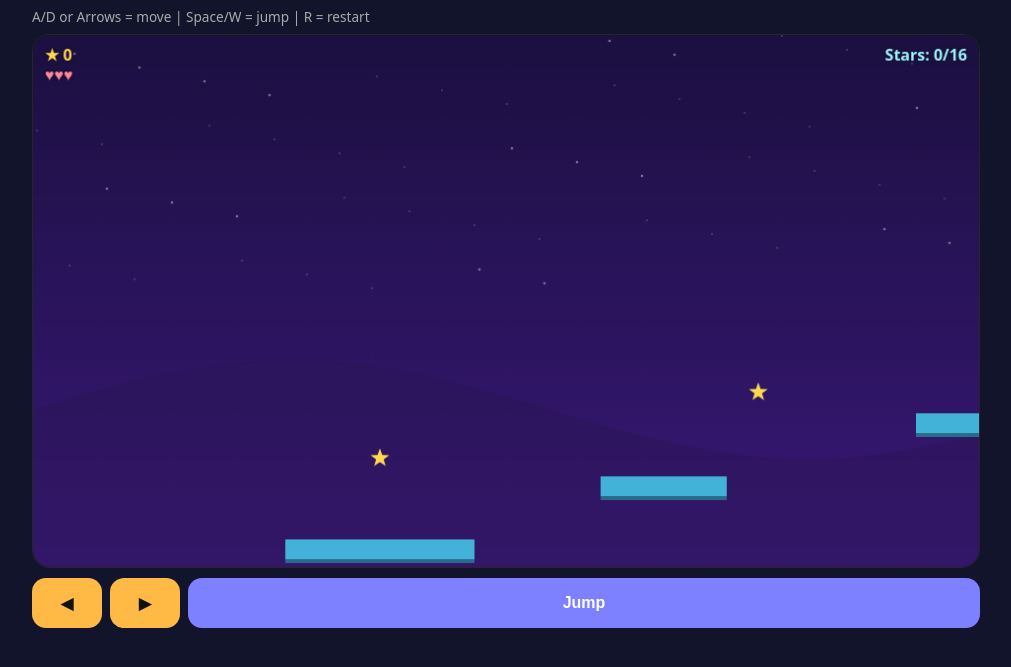
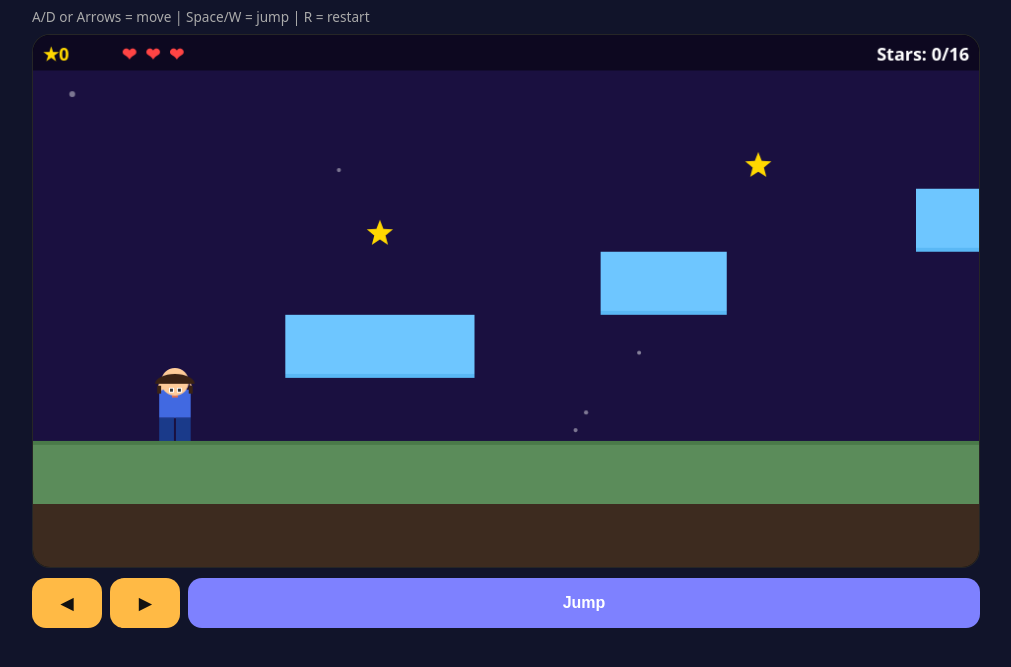
Before and after one commit to navybrown1/ethan_the_jumper, a plain HTML site: page index.html in a window 1280 px wide. Shown: the part 99-766 px from the top of the page, without its empty margins (134-1145 px from the left). Drawn offline with Linux system fonts and the light colour scheme.

Commit message:
Fix HTML formatting and impFix vertical camera tracking - Ethan now visible on groundrove script structure

```diff
--- a/index.html
+++ b/index.html
@@ -1,7 +1,7 @@
-<!doctype html>
+<!DOCTYPE html>
 <html lang="en">
 <head>
-<meta charset="utf-8">
+<meta charset="UTF-8">
 <meta name="viewport" content="width=device-width,initial-scale=1">
 <title>Ethan the Jumper</title>
 <style>
@@ -40,7 +40,7 @@ const iL=()=>k.KeyA||k.ArrowLeft||ms.l,iR=()=>k.KeyD||k.ArrowRight||ms.r,iJ=()=>
 const mp=[];
 for(let r=0;r<RO;r++){mp[r]=[];for(let c=0;c<CO;c++)mp[r][c]=0}
 for(let c=0;c<CO;c++){if((c>=18&&c<=19)||(c>=38&&c<=40)||(c>=58&&c<=59))continue;mp[GR][c]=1;if(GR+1<RO)mp[GR+1][c]=1}
-[[4,8,3],[9,7,2],[14,6,4],[22,7,3],[27,5,3],[32,8,2],[36,6,3],[42,7,4],[48,5,2],[52,8,3],[55,6,2],[60,7,3],[65,5,4],[70,8,2],[74,6,3],[78,7,2]].forEach(([c,r,w])=>{for(let i=0;i<w;i++)if(c+i<CO)mp[r][c+i]=2});
+[[4,8,3],[9,7,2],[14,6,4],[22,7,3],[27,5,3],[32,8,2],[36,6,3],[42,7,4],[48,5,2],[52,8,3],[55,6,2],[60,7,3],[65,5,4],[70,8,2],[74,6,3],[78,7,2]].forEach(([c,r,w])=>{for(let i=0;i<w;i++)if(r<RO&&c+i<CO)mp[r][c+i]=1});
 const SD=[[5,7],[11,6],[16,5],[23,6],[28,4],[34,7],[37,5],[44,6],[49,4],[53,7],[56,5],[61,6],[66,4],[71,7],[75,5],[79,4]];
 let st=[],en=[];
 const rS=()=>{st=SD.map(([c,r])=>({x:c*T+32,y:r*T-18,a:1,b:Math.random()*6.28}))};
@@ -48,69 +48,74 @@ const ED=[{c:15,n:3},{c:25,n:2},{c:43,n:3},{c:63,n:2},{c:77,n:2}];
 const rE=()=>{en=ED.map(e=>({x:e.c*T,y:GR*T-38,w:44,h:34,sx:e.c*T,rn:e.n*T,d:1,a:1,f:0}))};
 const pt={x:78*T,y:GR*T-100};
 const P={x:2*T,y:GR*T-80,vx:0,vy:0,w:32,h:52,og:0,ct:0,jb:0,wj:0,fc:1,sc:0,lv:3,dd:0,wf:0};
-let gt=0,gs="p",dt2=0,wt=0,cm=0;
-function rP(f){P.x=2*T;P.y=GR*T-80;P.vx=0;P.vy=0;P.og=0;P.ct=0;P.jb=0;P.dd=0;P.wf=0;P.fc=1;if(f){P.sc=0;P.lv=3}}
-function fR(){rP(1);rS();rE();gs="p";dt2=0;wt=0;gt=0}
-function tA(px,py){const c=Math.floor(px/T),r=Math.floor(py/T);if(c<0||c>=CO||r<0||r>=RO)return 0;return mp[r][c]}
-function bx(ax,ay,aw,ah,bx2,by,bw,bh){return ax<bx2+bw&&ax+aw>bx2&&ay<by+bh&&ay+ah>by}
-function up(d){
-if(d>.1)d=.1;gt+=d;
-if(k.KeyR){fR();return}
-if(gs==="d"){dt2+=d;if(dt2>1.5){if(P.lv>0){rP(0);rE();gs="p";dt2=0}else fR()}return}
-if(gs==="w"){wt+=d;if(wt>3)fR();return}
-if(iL())P.vx-=AC*d;else if(iR())P.vx+=AC*d;
-else{const dc=P.og?2400:500;if(P.vx>0)P.vx=Math.max(0,P.vx-dc*d);else P.vx=Math.min(0,P.vx+dc*d)}
-P.vx=Math.max(-MX,Math.min(MX,P.vx));
-if(P.vx>10)P.fc=1;if(P.vx<-10)P.fc=-1;
-if(Math.abs(P.vx)>20&&P.og)P.wf+=d*Math.abs(P.vx)/100;
-P.vy+=G*d;
-if(P.og)P.ct=.1;else P.ct=Math.max(0,P.ct-d);
-const jp=iJ();
-if(jp&&!P.wj)P.jb=.12;else P.jb=Math.max(0,P.jb-d);
-P.wj=jp;
-if(P.jb>0&&P.ct>0){P.vy=JV;P.jb=0;P.ct=0}
-if(!jp&&P.vy<0)P.vy*=.91;
-P.x+=P.vx*d;
-for(let i=0;i<3;i++){const cy=P.y+4+i*(P.h-8)/2;if(P.vx>0&&tA(P.x+P.w,cy)){P.x=Math.floor((P.x+P.w)/T)*T-P.w;P.vx=0}if(P.vx<0&&tA(P.x,cy)){P.x=Math.floor(P.x/T)*T+T;P.vx=0}}
-P.y+=P.vy*d;P.og=0;
-if(P.vy>0){for(let i=0;i<2;i++){const cx=P.x+4+i*(P.w-8);if(tA(cx,P.y+P.h)){P.y=Math.floor((P.y+P.h)/T)*T-P.h;P.vy=0;P.og=1}}}
-if(P.vy<0){for(let i=0;i<2;i++){const cx=P.x+4+i*(P.w-8);if(tA(cx,P.y)){P.y=Math.floor(P.y/T)*T+T;P.vy=0}}}
-if(P.x<0){P.x=0;P.vx=0}if(P.x+P.w>WW){P.x=WW-P.w;P.vx=0}
-if(P.y>H+200){P.lv--;P.dd=1;gs="d";dt2=0;return}
-st.forEach(s=>{if(s.a&&bx(P.x,P.y,P.w,P.h,s.x-12,s.y-12,24,24)){s.a=0;P.sc+=100}});
-en.forEach(e=>{if(!e.a)return;e.x+=e.d*65*d;if(e.x>e.sx+e.rn)e.d=-1;if(e.x<e.sx-e.rn)e.d=1;e.f+=d*4;
-if(bx(P.x+3,P.y+3,P.w-6,P.h-6,e.x,e.y,e.w,e.h)){if(P.vy>0&&P.y+P.h-6<e.y+e.h/2){e.a=0;P.vy=JV*.6;P.sc+=200}else{P.lv--;P.dd=1;gs="d";dt2=0}}});
-if(bx(P.x,P.y,P.w,P.h,pt.x+8,pt.y+8,40,84)){gs="w";wt=0}
+let gt=0,gs="p",dt2=0,wt=0,cm=0,cmY=0;
+const bg=[];for(let i=0;i<60;i++)bg.push({x:Math.random()*WW,y:Math.random()*RO*T,s:Math.random()*2+1,b:Math.random()});
+function res(){P.x=2*T;P.y=GR*T-80;P.vx=0;P.vy=0;P.og=0;P.ct=0;P.jb=0;P.wj=0;P.fc=1;P.sc=0;P.lv=3;P.dd=0;P.wf=0;gs="p";gt=0;cm=0;cmY=0;rS();rE()}
+res();
+function sol(x,y,w,h){const l=Math.floor(x/T),r=Math.floor((x+w-1)/T),t=Math.floor(y/T),b=Math.floor((y+h-1)/T);for(let rr=t;rr<=b;rr++)for(let cc=l;cc<=r;cc++){if(rr<0||rr>=RO||cc<0||cc>=CO)continue;if(mp[rr][cc])return true}return false}
+function upd(dt){
+if(gs==="d"){dt2+=dt;if(dt2>2){dt2=0;P.lv--;if(P.lv<=0){gs="o"}else{P.x=2*T;P.y=GR*T-80;P.vx=0;P.vy=0;P.og=0;P.dd=0;gs="p"}}return}
+if(gs==="w"){wt+=dt;return}
+if(gs==="o")return;
+gt+=dt;
+let ax=0;
+if(iL())ax=-AC;
+if(iR())ax=AC;
+if(ax===0){const fr=P.og?2600:800;if(P.vx>0)P.vx=Math.max(0,P.vx-fr*dt);else P.vx=Math.min(0,P.vx+fr*dt)}else{P.vx+=ax*dt;if(P.vx>MX)P.vx=MX;if(P.vx<-MX)P.vx=-MX}
+P.vy+=G*dt;if(P.vy>900)P.vy=900;
+let nx=P.x+P.vx*dt;
+if(sol(nx,P.y,P.w,P.h)){if(P.vx>0){nx=Math.floor((nx+P.w-1)/T)*T-P.w}else{nx=Math.floor(P.x/T)*T}P.vx=0}
+P.x=nx;if(P.x<0)P.x=0;if(P.x>WW-P.w)P.x=WW-P.w;
+let ny=P.y+P.vy*dt;
+if(P.vy>=0&&sol(P.x,ny,P.w,P.h)){ny=Math.floor((ny+P.h-1)/T)*T-P.h;P.vy=0;P.og=1;P.ct=0.1}else if(P.vy<0&&sol(P.x,ny,P.w,P.h)){ny=Math.floor(ny/T)*T+T;P.vy=0}else{P.og=0}
+P.y=ny;
+if(P.ct>0)P.ct-=dt;
+if(iJ()){P.jb=0.12}
+if(P.jb>0){P.jb-=dt;if(P.ct>0||P.og){P.vy=JV;P.og=0;P.ct=0;P.jb=0;P.wj=0}}
+if(!iJ()&&P.vy<0){P.vy*=0.5}
+if(P.y>RO*T+100){P.dd=1;gs="d";dt2=0;return}
+P.fc=iR()?1:(iL()?-1:P.fc);
+const tgt=P.x+P.w/2-W/2;cm+=(tgt-cm)*0.1;if(cm<0)cm=0;if(cm>WW-W)cm=WW-W;
+const tgtY=P.y+P.h/2-H/2+40;cmY+=(tgtY-cmY)*0.1;if(cmY<0)cmY=0;if(cmY>RO*T-H)cmY=RO*T-H;
+st.forEach(s=>{if(!s.a)return;const dx=P.x+P.w/2-s.x,dy=P.y+P.h/2-s.y;if(dx*dx+dy*dy<900){s.a=0;P.sc++;P.wf+=100}});
+en.forEach(e=>{if(!e.a)return;e.f+=dt*3;e.x+=e.d*60*dt;if(e.d>0&&e.x>e.sx+e.rn){e.d=-1}else if(e.d<0&&e.x<e.sx){e.d=1}
+const px=P.x,py=P.y;if(px<e.x+e.w&&px+P.w>e.x&&py<e.y+e.h&&py+P.h>e.y){if(P.vy>0&&py+P.h-e.y<20){e.a=0;P.vy=JV*0.6;P.wf+=200}else{P.dd=1;gs="d";dt2=0}}});
+if(Math.abs(P.x+P.w/2-pt.x-30)<40&&Math.abs(P.y+P.h/2-pt.y-50)<60){gs="w";wt=0}
 }
 function dr(){
-q.clearRect(0,0,W,H);
-const tg=P.x-W/2+P.w/2;cm+=(tg-cm)*.1;cm=Math.max(0,Math.min(WW-W,cm));
-const gd=q.createLinearGradient(0,0,0,H);gd.addColorStop(0,"#1b1040");gd.addColorStop(1,"#3a1878");q.fillStyle=gd;q.fillRect(0,0,W,H);
-q.fillStyle="rgba(255,255,255,.4)";for(let i=0;i<60;i++){const sx=((i*137+42)%1200)-(cm*.05)%1200;q.beginPath();q.arc(sx<0?sx+1200:sx,(i*73+19)%260,i%3?0.7:1.3,0,6.28);q.fill()}
-q.fillStyle="rgba(40,20,80,.4)";q.beginPath();q.moveTo(0,H);for(let i=0;i<=W;i+=5){const wx=i+cm*.12;q.lineTo(i,H-160-Math.sin(wx*.006)*50)}q.lineTo(W,H);q.fill();
-q.save();q.translate(-cm,0);
-const sc2=Math.max(0,Math.floor(cm/T)-1),ec=Math.min(CO,Math.ceil((cm+W)/T)+1);
-for(let r=0;r<RO;r++)for(let c=sc2;c<ec;c++){const v2=mp[r][c];if(!v2)continue;const tx=c*T,ty=r*T;if(v2===1){q.fillStyle="#5a3a1e";q.fillRect(tx,ty,T,T);q.fillStyle="#42c867";q.fillRect(tx,ty,T,12)}else{q.fillStyle="#43b2d8";q.fillRect(tx,ty,T,24);q.fillStyle="#2a6a8a";q.fillRect(tx,ty+20,T,4)}}
-st.forEach(s=>{if(!s.a)return;const by=Math.sin(gt*3+s.b)*4;q.fillStyle="#ffd84d";q.beginPath();for(let i=0;i<5;i++){const a=-1.57+i*1.257,a2=a+.628;q.lineTo(s.x+Math.cos(a)*10,s.y+by+Math.sin(a)*10);q.lineTo(s.x+Math.cos(a2)*4,s.y+by+Math.sin(a2)*4)}q.closePath();q.fill()});
-en.forEach(e=>{if(!e.a)return;const by=Math.sin(e.f*2)*3;q.fillStyle="#65db86";q.beginPath();q.moveTo(e.x+4,e.y+by+e.h);q.quadraticCurveTo(e.x-2,e.y+by+4,e.x+e.w/2,e.y+by);q.quadraticCurveTo(e.x+e.w+2,e.y+by+4,e.x+e.w-4,e.y+by+e.h);q.closePath();q.fill();q.fillStyle="#000";q.beginPath();q.arc(e.x+13,e.y+by+e.h*.55,2.5,0,6.28);q.fill();q.beginPath();q.arc(e.x+31,e.y+by+e.h*.55,2.5,0,6.28);q.fill()});
-q.save();q.globalAlpha=.15;q.fillStyle="#5df1ff";q.beginPath();q.ellipse(pt.x+28,pt.y+50,24,42,0,0,6.28);q.fill();q.globalAlpha=.8;q.strokeStyle="#38f7ff";q.lineWidth=6;q.beginPath();q.ellipse(pt.x+28,pt.y+50,22,38,0,0,6.28);q.stroke();q.strokeStyle="#b466ff";q.lineWidth=4;q.beginPath();q.ellipse(pt.x+28,pt.y+50,13,28,gt*.8,0,6.28);q.stroke();q.restore();
-if(gs!=="d"){const px=P.x,py=P.y;q.save();if(P.fc<0){q.translate(px+P.w,0);q.scale(-1,1);q.translate(-px,0)}
-const ls=P.og?Math.sin(P.wf*6)*3:1;q.strokeStyle="#555";q.lineWidth=6;q.lineCap="round";q.beginPath();q.moveTo(px+10,py+34);q.lineTo(px+8-ls,py+48);q.stroke();q.beginPath();q.moveTo(px+22,py+34);q.lineTo(px+24+ls,py+48);q.stroke();
-q.fillStyle="#111";q.fillRect(px+4,py+14,24,24);
-q.fillStyle="#ff3755";q.beginPath();q.moveTo(px+16,py+20);q.lineTo(px+22,py+30);q.lineTo(px+16,py+27);q.lineTo(px+10,py+30);q.closePath();q.fill();
-q.fillStyle="#f3c29a";q.beginPath();q.ellipse(px+16,py+4,12,11,0,0,6.28);q.fill();
-q.fillStyle="#211624";q.beginPath();q.moveTo(px+3,py+1);q.bezierCurveTo(px+9,py-12,px+26,py-11,px+30,py+1);q.bezierCurveTo(px+22,py-3,px+16,py+4,px+7,py-1);q.closePath();q.fill();
-q.fillStyle="#241318";q.beginPath();q.arc(px+11,py+5,2,0,6.28);q.fill();q.beginPath();q.arc(px+21,py+5,2,0,6.28);q.fill();
+q.fillStyle="#1a1040";q.fillRect(0,0,W,H);
+q.save();q.translate(-cm,-cmY);
+bg.forEach(s=>{const a=0.4+0.6*((Math.sin(gt*2+s.b)+1)/2);q.globalAlpha=a;q.fillStyle="#fff";q.beginPath();q.arc(s.x,s.y,s.s,0,6.28);q.fill()});
+q.globalAlpha=1;
+const sc=Math.floor(cm/T),ec=Math.min(sc+Math.ceil(W/T)+2,CO);
+for(let r=0;r<RO;r++)for(let c=sc;c<ec;c++){if(!mp[r][c])continue;const x=c*T,y=r*T;if(r===GR){q.fillStyle="#5b8c5a";q.fillRect(x,y,T,T);q.fillStyle="#4a7a49";q.fillRect(x,y,T,4)}else if(r>GR){q.fillStyle="#3d2b1f";q.fillRect(x,y,T,T)}else{q.fillStyle="#6ec6ff";q.fillRect(x,y,T,T);q.fillStyle="#5ab8f5";q.fillRect(x,y+T-4,T,4)}}
+st.forEach(s=>{if(!s.a)return;const by=Math.sin(gt*3+s.b)*6;q.save();q.translate(s.x,s.y+by);q.fillStyle="#ffd700";q.beginPath();const sp=5,or=14,ir=6;for(let i=0;i<sp*2;i++){const a=Math.PI/2+Math.PI*i/sp;const rad=i%2===0?or:ir;q.lineTo(Math.cos(a)*rad,Math.sin(a)*-rad)}q.closePath();q.fill();q.restore()});
+en.forEach(e=>{if(!e.a)return;q.fillStyle="#4caf50";q.fillRect(e.x+4,e.y+8,e.w-8,e.h-8);q.beginPath();q.arc(e.x+e.w/2,e.y+10,16,Math.PI,0);q.fill();q.fillStyle="#fff";const ex=e.d>0?6:-6;q.fillRect(e.x+e.w/2-8+ex,e.y+10,5,5);q.fillRect(e.x+e.w/2+3+ex,e.y+10,5,5);q.fillStyle="#333";q.fillRect(e.x+e.w/2-7+ex,e.y+11,3,3);q.fillRect(e.x+e.w/2+4+ex,e.y+11,3,3)});
+const px=P.x,py=P.y,pw=P.w,ph=P.h;
+if(gs!=="d"){
+q.save();q.translate(px+pw/2,py+ph);q.scale(P.fc,1);
+q.fillStyle="#4169e1";q.fillRect(-pw/2,-(ph),pw,ph*0.55);
+q.fillStyle="#1a3a8a";q.fillRect(-pw/2,-ph*0.45,pw/2-1,ph*0.45);q.fillRect(1,-ph*0.45,pw/2-1,ph*0.45);
+q.fillStyle="#ffcc99";q.beginPath();q.arc(0,-ph+2,pw/2+2,Math.PI,0);q.arc(0,-ph-8,pw/2-2,0,Math.PI*2);q.fill();
+q.fillStyle="#3b2314";q.beginPath();q.ellipse(0,-ph-6,pw/2+4,10,0,Math.PI,Math.PI*2);q.fill();q.fillRect(-pw/2-2,-ph-4,4,8);q.fillRect(pw/2-2,-ph-4,4,8);
+q.fillStyle="#fff";q.fillRect(-6,-ph-2,5,5);q.fillRect(2,-ph-2,5,5);
+q.fillStyle="#333";q.fillRect(-5,-ph-1,3,3);q.fillRect(3,-ph-1,3,3);
+q.fillStyle="#e07050";q.fillRect(-3,-ph+6,6,2);
 q.restore()}
+q.save();q.translate(pt.x,pt.y);const pg=gt*2;q.strokeStyle="hsl("+(pg*60%360)+",80%,60%)";q.lineWidth=3;q.strokeRect(4,4,52,92);q.fillStyle="hsla("+(pg*60%360)+",80%,60%,0.15)";q.fillRect(4,4,52,92);q.fillStyle="#fff";q.font="bold 14px system-ui";q.textAlign="center";q.fillText("EXIT",30,55);q.restore();
 q.restore();
-q.save();q.font="bold 16px system-ui";q.fillStyle="#ffd84d";q.shadowColor="rgba(0,0,0,.5)";q.shadowBlur=4;
-q.fillText("\u2605 "+P.sc,12,26);q.fillStyle="#ff8899";q.fillText("\u2665".repeat(Math.max(0,P.lv)),12,46);
-q.textAlign="right";q.fillStyle="#9df5ff";q.fillText("Stars: "+(SD.length-st.filter(s=>s.a).length)+"/"+SD.length,W-12,26);q.restore();
-if(gs==="d"){q.fillStyle="rgba(0,0,0,.5)";q.fillRect(0,0,W,H);q.fillStyle="#ff4466";q.font="bold 44px system-ui";q.textAlign="center";q.fillText(P.lv>0?"Oops!":"Game Over",W/2,H/2-8);q.font="18px system-ui";q.fillStyle="#ddd";q.fillText(P.lv>0?"Respawning...":"Restarting...",W/2,H/2+26)}
-if(gs==="w"){q.fillStyle="rgba(0,0,0,.5)";q.fillRect(0,0,W,H);q.fillStyle="#38f7ff";q.font="bold 48px system-ui";q.textAlign="center";q.fillText("Level Complete!",W/2,H/2-16);q.font="20px system-ui";q.fillStyle="#ffd84d";q.fillText("Score: "+P.sc,W/2,H/2+20)}}
+q.fillStyle="rgba(0,0,0,0.5)";q.fillRect(0,0,W,36);
+q.fillStyle="#ffd700";q.font="bold 18px system-ui";q.textAlign="left";
+q.fillText("\u2605"+P.wf,10,26);
+for(let i=0;i<3;i++){q.fillStyle=i<P.lv?"#ff4444":"#444";q.fillText("\u2764",90+i*24,26)}
+q.textAlign="right";q.fillStyle="#fff";q.fillText("Stars: "+P.sc+"/"+st.length,W-10,26);
+if(gs==="p"&&gt<2){q.globalAlpha=Math.max(0,1-gt/2);q.fillStyle="#fff";q.font="bold 28px system-ui";q.textAlign="center";q.fillText("GO!",W/2,H/2);q.globalAlpha=1}
+if(gs==="o"){q.fillStyle="rgba(0,0,0,0.7)";q.fillRect(0,0,W,H);q.fillStyle="#ff4444";q.font="bold 42px system-ui";q.textAlign="center";q.fillText("GAME OVER",W/2,H/2-20);q.fillStyle="#fff";q.font="20px system-ui";q.fillText("Score: "+P.wf+" | Press R to restart",W/2,H/2+30)}
+if(gs==="w"){q.fillStyle="rgba(0,0,0,0.7)";q.fillRect(0,0,W,H);q.fillStyle="#4cff88";q.font="bold 42px system-ui";q.textAlign="center";q.fillText("YOU WIN!",W/2,H/2-20);q.fillStyle="#fff";q.font="20px system-ui";q.fillText("Score: "+P.wf+" | Stars: "+P.sc+"/"+st.length,W/2,H/2+30)}
+}
 let lt=0;
-function lp(ts){const d=lt?(ts-lt)/1000:1/60;lt=ts;up(d);dr();requestAnimationFrame(lp)}
-fR();requestAnimationFrame(lp);
+function loop(t){const dt=Math.min((t-lt)/1000,0.05);lt=t;if(k.KeyR){res()}upd(dt);dr();requestAnimationFrame(loop)}
+requestAnimationFrame(t=>{lt=t;loop(t)});
 })();
 </script>
 </body>
```
